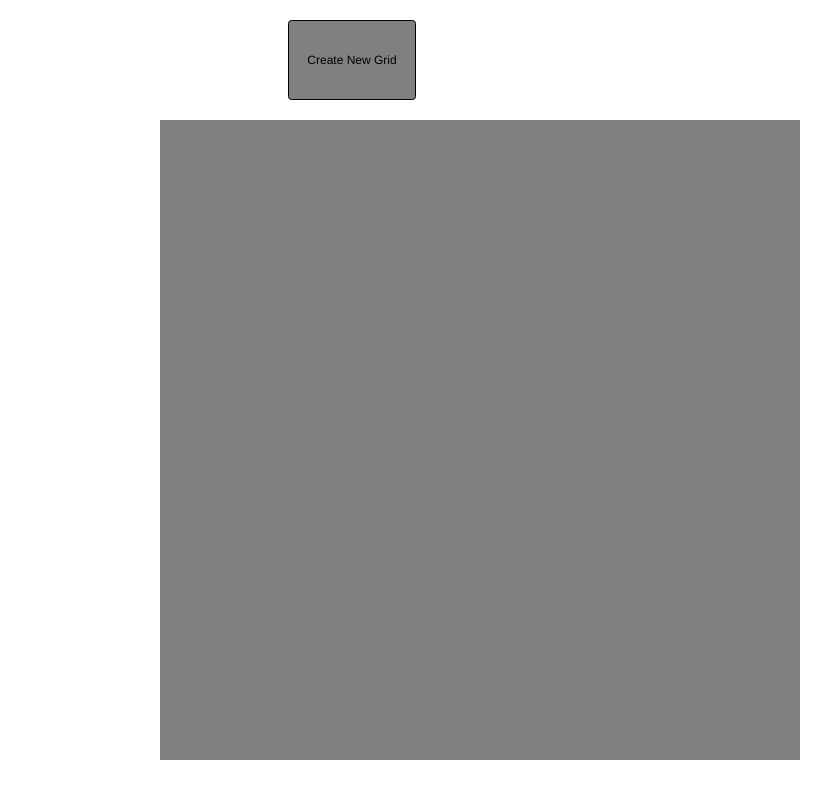
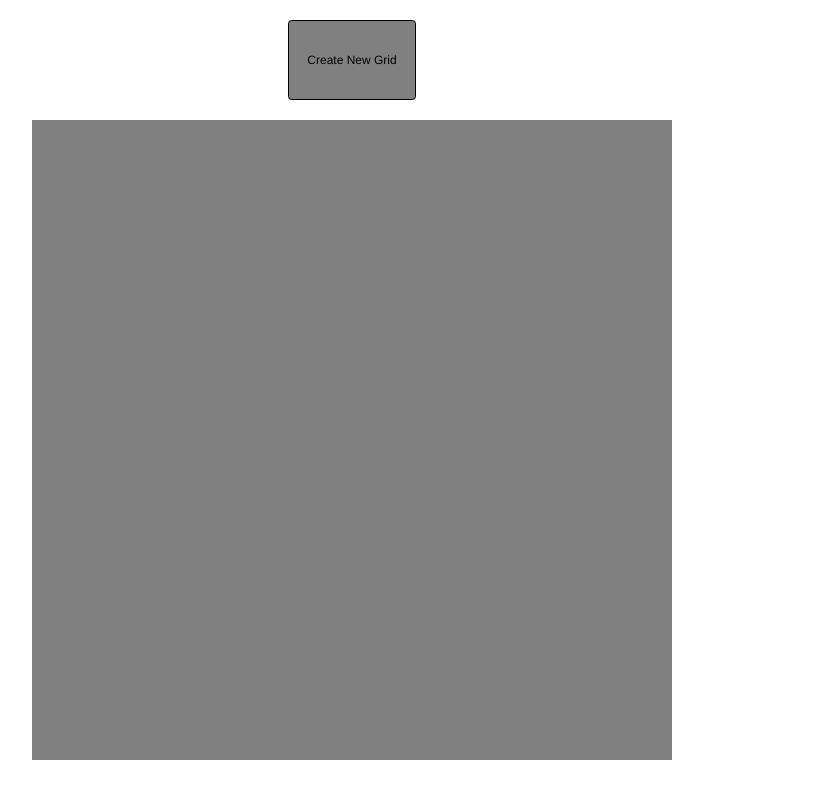
Before and after one commit to jamescln/Etch-a-Sketch, a plain HTML site: page index.html in a window 1280 px wide. Shown: the whole page, without its empty margins (288-1119 px from the left). Drawn offline with Linux system fonts and the light colour scheme.

Commit message:
Overhaul layout
The margin oriented layout didn't work after the new grid button was introduced. I have now wrapped the
etch-container and button in a flex container and centered both using the flex container.

```diff
--- a/index.html
+++ b/index.html
@@ -8,8 +8,10 @@
     <link rel="stylesheet" href="style.css" />
   </head>
   <body>
-    <button class="newGridButton">Create New Grid</button>
-    <div class="container"></div>
+    <div class="container">
+      <button class="newGridButton">Create New Grid</button>
+      <div class="etch-container"></div>
+    </div>
 
     <script src="main.js"></script>
   </body>
--- a/main.js
+++ b/main.js
@@ -1,5 +1,5 @@
 // Global variables
-const container = document.querySelector(".container");
+const container = document.querySelector(".etch-container");
 const newGridbtn = document.querySelector(".newGridButton");
 let gridSize = 16;
 
--- a/style.css
+++ b/style.css
@@ -9,10 +9,18 @@
 
 /*Layout*/
 
+.container {
+  display: flex;
+  flex-direction: column;
+  width: 100vw;
+  height: 100vh;
+  align-items: center;
+}
+
 .newGridButton {
   width: 10vw;
   height: 10vh;
-  margin: 2.5vh 45vw 2.5vh 45vw;
+  margin: 2.5vh 0vw 2.5vh 0vw;
   background-color: grey;
   border: 0.1rem solid black;
   border-radius: 0.3rem;
@@ -22,7 +30,7 @@
   background-color: lightgrey;
 }
 
-.container {
+.etch-container {
   display: grid;
   grid-template-columns: repeat(16, 1fr);
   grid-template-rows: repeat(16, 1fr);
@@ -30,7 +38,7 @@
   align-items: center;
   width: 80vh;
   height: 80vh;
-  margin: 0vh 35vw 5vh 35vw;
+  margin: 0vh 0vw 5vh 0vw;
   /* border: 2px solid red; for debugging */
 }
 
```
